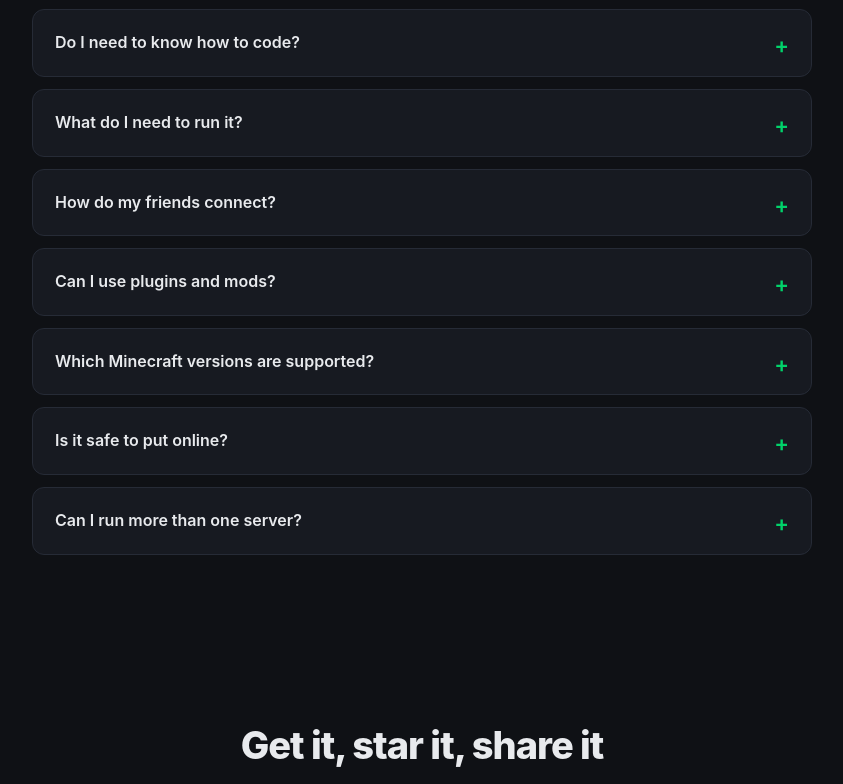
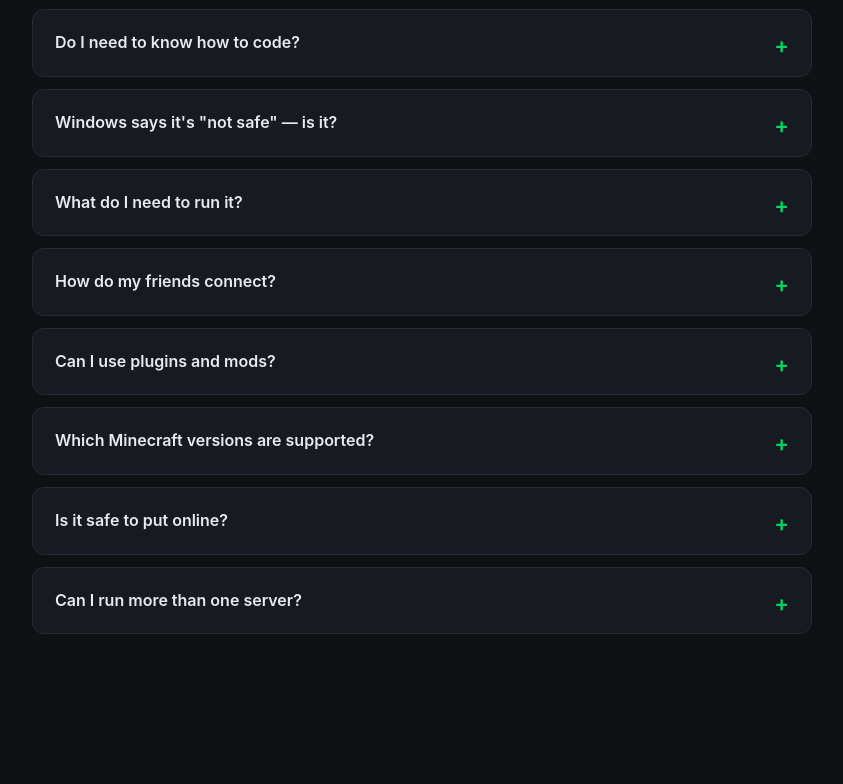
Before and after one commit to kinkoo777/MinecraftServerDashboard, a website: page docs/index.html in a window 1280 px wide. Shown: the part 3998-4782 px from the top of the page, without its empty margins (218-1061 px from the left). Drawn offline with Linux system fonts and the light colour scheme.

Commit message:
Docs: explain Windows SmartScreen warning and how to unblock
Adds clear, reassuring guidance (README section + troubleshooting row + website
FAQ) that the unsigned-software warning is normal and safe, with the unblock
steps (zip Properties -> Unblock, or More info -> Run anyway).

```diff
--- a/docs/index.html
+++ b/docs/index.html
@@ -153,6 +153,7 @@
     <div class="faq">
       <details class="reveal"><summary>Is it really free?</summary><p>Yes — completely. MC Dashboard is open source and free to use forever. There are no subscriptions, no paywalls and no ads. You only need a computer to run it on.</p></details>
       <details class="reveal"><summary>Do I need to know how to code?</summary><p>No. Download the ZIP, unzip it, and double-click <b>start.bat</b> (Windows) or <b>start.sh</b> (Linux/macOS) — that's the whole install. Everything after that is point-and-click in your browser.</p></details>
+      <details class="reveal"><summary>Windows says it's "not safe" — is it?</summary><p>Yes, it's safe. That warning is <b>Windows SmartScreen</b>, which flags any program that isn't code-signed — and code-signing costs hundreds of dollars a year, so nearly all free open-source tools trigger it. The full source is public on GitHub, so you can verify exactly what it does. To allow it: right-click the downloaded <b>.zip → Properties → tick Unblock</b> before extracting, or if you see "Windows protected your PC", click <b>More info → Run anyway</b>.</p></details>
       <details class="reveal"><summary>What do I need to run it?</summary><p>Just a regular computer (Windows, Linux or macOS) — even an old laptop or a Raspberry Pi works for a small server. The launcher installs everything it needs for you — including <b>Java</b> for the Minecraft server — so there's nothing to set up by hand.</p></details>
       <details class="reveal"><summary>How do my friends connect?</summary><p>Easiest way: open the <b>Play Online</b> tab and click once — it sets up a free playit.gg link your friends paste into Minecraft, with no router or port-forwarding changes. (You can also use your own IP on a home network.)</p></details>
       <details class="reveal"><summary>Can I use plugins and mods?</summary><p>Yes. Use a Paper jar for plugins or Fabric/Forge for mods, then search and install them straight from Modrinth inside the dashboard, or upload your own jars.</p></details>
```
Also changed, not shown: README.md.
